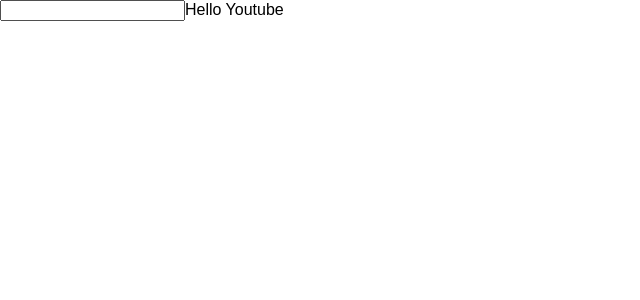
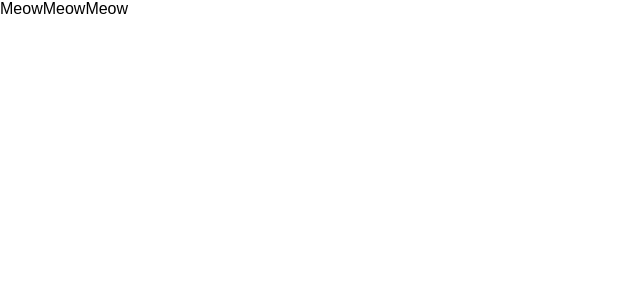
Before and after one commit to akirakitamura19/udemy-creat-react-redux-crud-application, a React (Create React App) app: page / in a window 1280 px wide. Shown: the top 300 px of the page, without its empty margins (0-640 px from the left). Built offline with nearby package versions, Linux system fonts and the light colour scheme.

Commit message:
create class component and functional component

```diff
--- a/src/App.js
+++ b/src/App.js
@@ -1,15 +1,30 @@
-import React, { Component } from 'react';
+import React from 'react';
 
-class App extends Component {
-  render() {
-    const Greeting = "Hello Youtube"
-    return (
-      <React.Fragment>
-        <input type='text' onChange={() => {console.log("I am changed.")}} />
-        {Greeting}
-      </React.Fragment>
-    )
-  }
+// class App extends Component {
+//   render() {
+//     const Greeting = "Hello Youtube"
+//     return (
+//       <React.Fragment>
+//         <input type='text' onChange={() => {console.log("I am changed.")}} />
+//         {Greeting}
+//       </React.Fragment>
+//     )
+//   }
+// }
+
+const App = () => {
+  return (
+    <div>
+      <Cat />
+      <Cat />
+      <Cat />
+    </div>
+  )
 }
 
+const Cat = () => {
+  return "Meow"
+}
+
+
 export default App;
```
